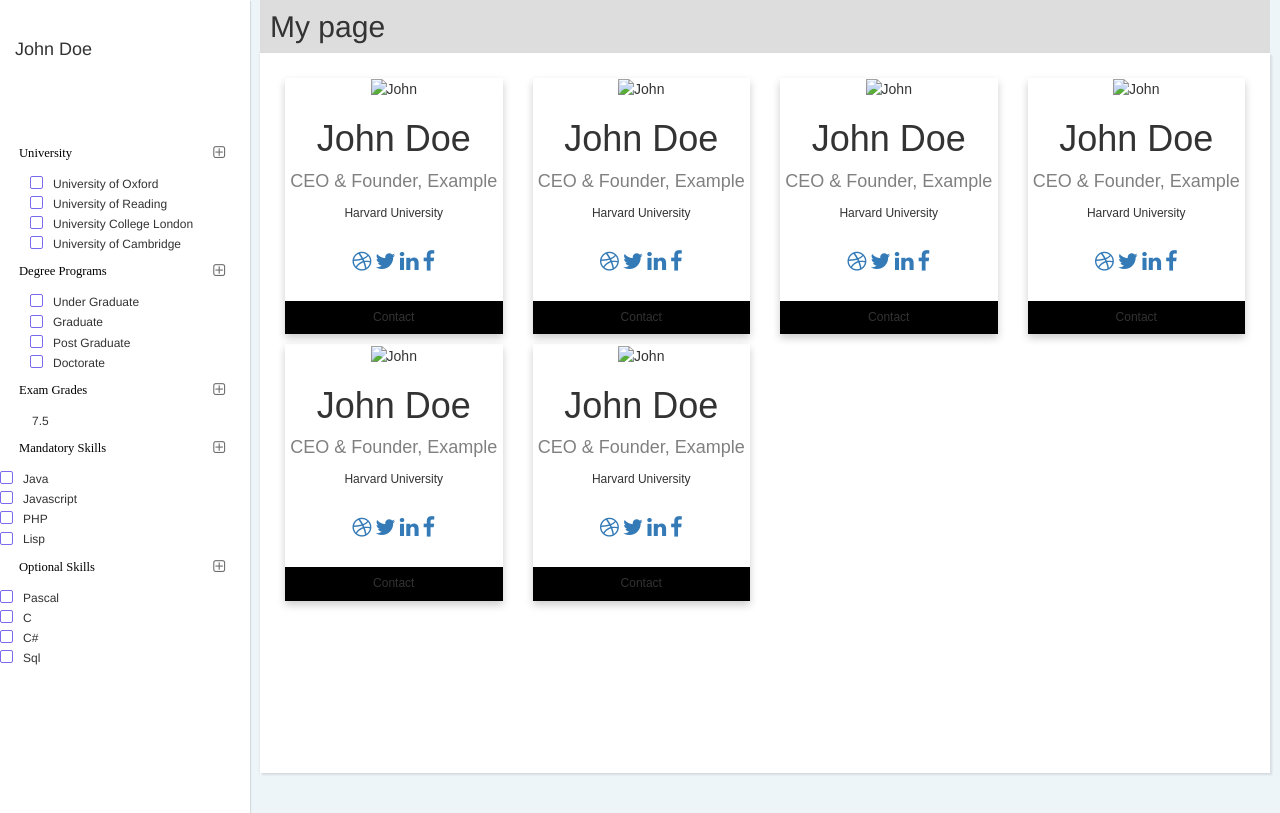
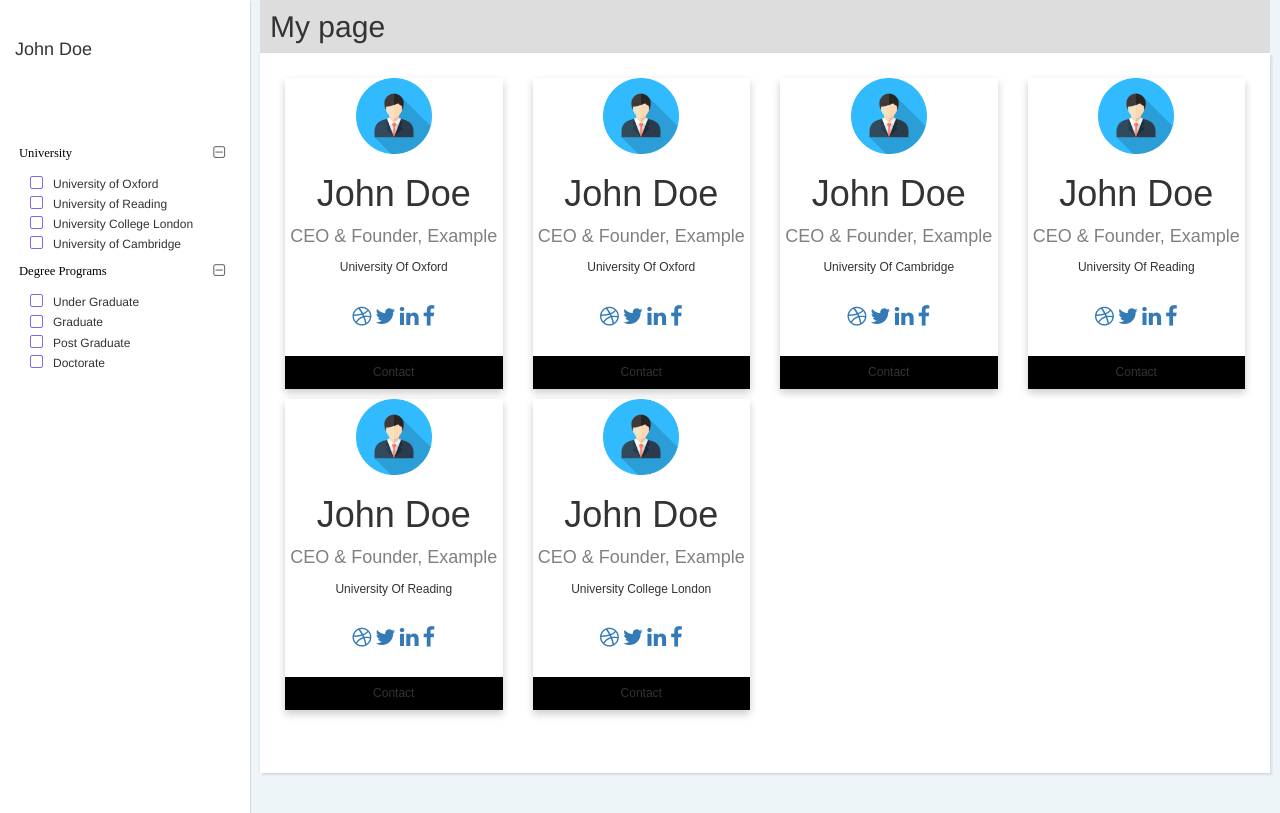
Before and after one commit to kruthika-vijay/search-filter-in-js, a plain HTML site: page index.html in a window 1280 px wide. Drawn offline with nearby package versions, Linux system fonts and the light colour scheme.

Commit message:
new changes

```diff
--- a/index.html
+++ b/index.html
@@ -32,7 +32,7 @@
 
          <!-- Sidebar Navidation Menus--><span class="heading"></span>
          <ul class="list-unstyled">
-           <li class="univ-filter"> <a   id="univ-filter" >University<i class="fa fa-plus-square-o" aria-hidden="true"></i></a>
+           <li class="univ-filter"> <a   id="univ-filter" >University<i class="fa fa-minus-square-o" aria-hidden="true"></i></a>
            <ul id="option1" class="options">
              <li><input class="styled-checkbox ds" id="univ-1" type="checkbox" value="University of Oxford" name="univ"  >
                <label for="univ-1">University of Oxford</label></li>
@@ -45,7 +45,7 @@
            </ul>
            </li>
 
-           <li class="degree-filter"> <a   id="degree-filter" >Degree Programs<i class="fa fa-plus-square-o" aria-hidden="true"></i></a>
+           <li class="degree-filter"> <a   id="degree-filter" >Degree Programs<i class="fa fa-minus-square-o" aria-hidden="true"></i></a>
             <ul id="option2" class="options">
               <li><input class="styled-checkbox ds" id="deg-1" type="checkbox" value="Under Graduate" name="deg"  >
                 <label for="deg-1">Under Graduate</label></li>
@@ -57,35 +57,9 @@
                       <label for="deg-4">Doctorate</label></li>
             </ul>
             </li>
-            <li class="grade-filter"> <a   id="grade-filter" >Exam Grades<i class="fa fa-plus-square-o" aria-hidden="true"></i></a>
-              <ul id="option3" class="options">
-                <span>7.5</span>
-              </ul>
-              </li>
-              <li class="mSkills-filter"> <a   id="mSkills-filter" >Mandatory Skills<i class="fa fa-plus-square-o" aria-hidden="true"></i></a>
-                <ul id="option4" class="options">
-                  <li><input class="styled-checkbox ds" id="mSkills-1" type="checkbox" value="Java" name="mSkills"  >
-                    <label for="mSkills-1">Java</label></li>
-                  <li><input class="styled-checkbox ds" id="mSkills-2" type="checkbox" value="Javascript" name="mSkills"  >
-                      <label for="mSkills-2">Javascript</label></li>
-                  <li><input class="styled-checkbox ds" id="mSkills-3" type="checkbox" value="PHP" name="mSkills"  >
-                        <label for="mSkills-3">PHP</label></li>
-                  <li><input class="styled-checkbox ds" id="mSkills-4" type="checkbox" value="Lisp" name="mSkills"  >
-                          <label for="mSkills-4">Lisp</label></li>
-                </ul>
-                </li>
-                <li class="oSkills-filter"> <a   id="oSkills-filter" >Optional Skills<i class="fa fa-plus-square-o" aria-hidden="true"></i></a>
-                  <ul id="option5" class="options">
-                    <li><input class="styled-checkbox ds" id="oSkills-1" type="checkbox" value="Pascal" name="oSkills"  >
-                      <label for="oSkills-1">Pascal</label></li>
-                    <li><input class="styled-checkbox ds" id="oSkills-2" type="checkbox" value="C" name="oSkills"  >
-                        <label for="oSkills-2">C</label></li>
-                    <li><input class="styled-checkbox ds" id="oSkills-3" type="checkbox" value="C#" name="oSkills"  >
-                          <label for="oSkills-3">C#</label></li>
-                    <li><input class="styled-checkbox ds" id="oSkills-4" type="checkbox" value="Sql" name="oSkills"  >
-                            <label for="oSkills-4">Sql</label></li>
-                  </ul>
-                  </li>
+
+
+
 
          </ul>
        </nav>
@@ -112,13 +86,13 @@
                      </div>
                    </div>
                 <div class="card-body">
-                    <div class="row">
-                        <div class="col-md-3">
+                    <div class="row" id="profiles">
+                        <div class="col-md-3 univ-1">
                             <div class="profile-card">
                       <img src="img/admin-img-default.png" alt="John" style="width:35%">
                       <h1>John Doe</h1>
                       <p class="profile-title">CEO & Founder, Example</p>
-                      <p>Harvard University</p>
+                      <p>University Of Oxford</p>
                       <div style="margin: 24px 0;">
                         <a href="#"><i class="fa fa-dribbble"></i></a>
                         <a href="#"><i class="fa fa-twitter"></i></a>
@@ -129,12 +103,12 @@
                     </div>
                         </div>
 
-                    <div class="col-md-3">
+                    <div class="col-md-3 univ-1">
                             <div class="profile-card">
                       <img src="img/admin-img-default.png" alt="John" style="width:35%">
                       <h1>John Doe</h1>
                       <p class="profile-title">CEO & Founder, Example</p>
-                      <p>Harvard University</p>
+                      <p>University Of Oxford</p>
                       <div style="margin: 24px 0;">
                         <a href="#"><i class="fa fa-dribbble"></i></a>
                         <a href="#"><i class="fa fa-twitter"></i></a>
@@ -144,12 +118,12 @@
                         <p><button>Contact</button></p>
                     </div>
                         </div>
-                    <div class="col-md-3">
+                    <div class="col-md-3 univ-4">
                             <div class="profile-card">
                       <img src="img/admin-img-default.png" alt="John" style="width:35%">
                       <h1>John Doe</h1>
                       <p class="profile-title">CEO & Founder, Example</p>
-                      <p>Harvard University</p>
+                      <p>University Of Cambridge</p>
                       <div style="margin: 24px 0;">
                         <a href="#"><i class="fa fa-dribbble"></i></a>
                         <a href="#"><i class="fa fa-twitter"></i></a>
@@ -159,12 +133,12 @@
                         <p><button>Contact</button></p>
                     </div>
                         </div>
-                        <div class="col-md-3">
+                        <div class="col-md-3 univ-2">
                             <div class="profile-card">
                       <img src="img/admin-img-default.png" alt="John" style="width:35%">
                       <h1>John Doe</h1>
                       <p class="profile-title">CEO & Founder, Example</p>
-                      <p>Harvard University</p>
+                      <p>University Of Reading</p>
                       <div style="margin: 24px 0;">
                         <a href="#"><i class="fa fa-dribbble"></i></a>
                         <a href="#"><i class="fa fa-twitter"></i></a>
@@ -174,12 +148,12 @@
                         <p><button>Contact</button></p>
                     </div>
                         </div>
-                        <div class="col-md-3">
+                        <div class="col-md-3 univ-2">
                             <div class="profile-card">
                       <img src="img/admin-img-default.png" alt="John" style="width:35%">
                       <h1>John Doe</h1>
                       <p class="profile-title">CEO & Founder, Example</p>
-                      <p>Harvard University</p>
+                      <p>University Of Reading</p>
                       <div style="margin: 24px 0;">
                         <a href="#"><i class="fa fa-dribbble"></i></a>
                         <a href="#"><i class="fa fa-twitter"></i></a>
@@ -189,12 +163,12 @@
                         <p><button>Contact</button></p>
                     </div>
                         </div>
-                        <div class="col-md-3">
+                        <div class="col-md-3 univ-3">
                             <div class="profile-card">
                       <img src="img/admin-img-default.png" alt="John" style="width:35%">
                       <h1>John Doe</h1>
                       <p class="profile-title">CEO & Founder, Example</p>
-                      <p>Harvard University</p>
+                      <p>University College London</p>
                       <div style="margin: 24px 0;">
                         <a href="#"><i class="fa fa-dribbble"></i></a>
                         <a href="#"><i class="fa fa-twitter"></i></a>
--- a/search.js
+++ b/search.js
@@ -2,17 +2,23 @@ $(document).ready(function(){
 
 
 var favorite = [], count=0;
-var tag=[];
+var tag=[], list=[];
 
 $(".ds").change(function(e){
 
   this_text = $(this).val()
   $(".card-header").show();
   $("#clearFilter").show();
+  //$("#profiles").children().hide()
 if(e.target.checked){
 
     favorite.push(this_text);
+    list.push(e.target.id)
+    $('#profiles').children().each(function () {
+                console.log(list)
+               console.log($(this));
 
+});
 
 
 }
@@ -40,6 +46,11 @@ for(i=0;i<favorite.length;i++){
 
     }
 $("#tag-ul").html(tags);
+
+
+
+
+
 
 
 });
```
Also changed, not shown: img/admin-img-default.png (added).
